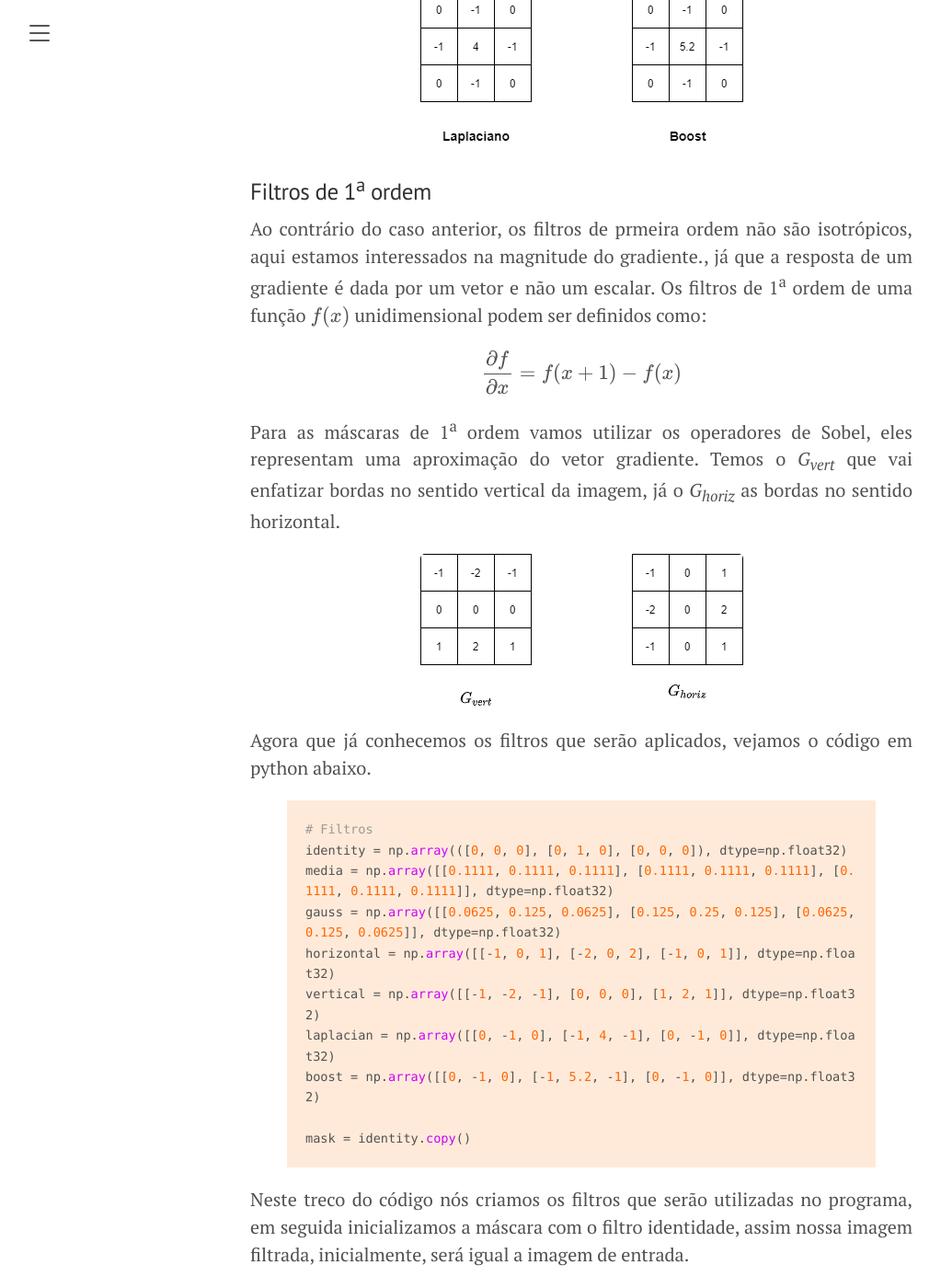
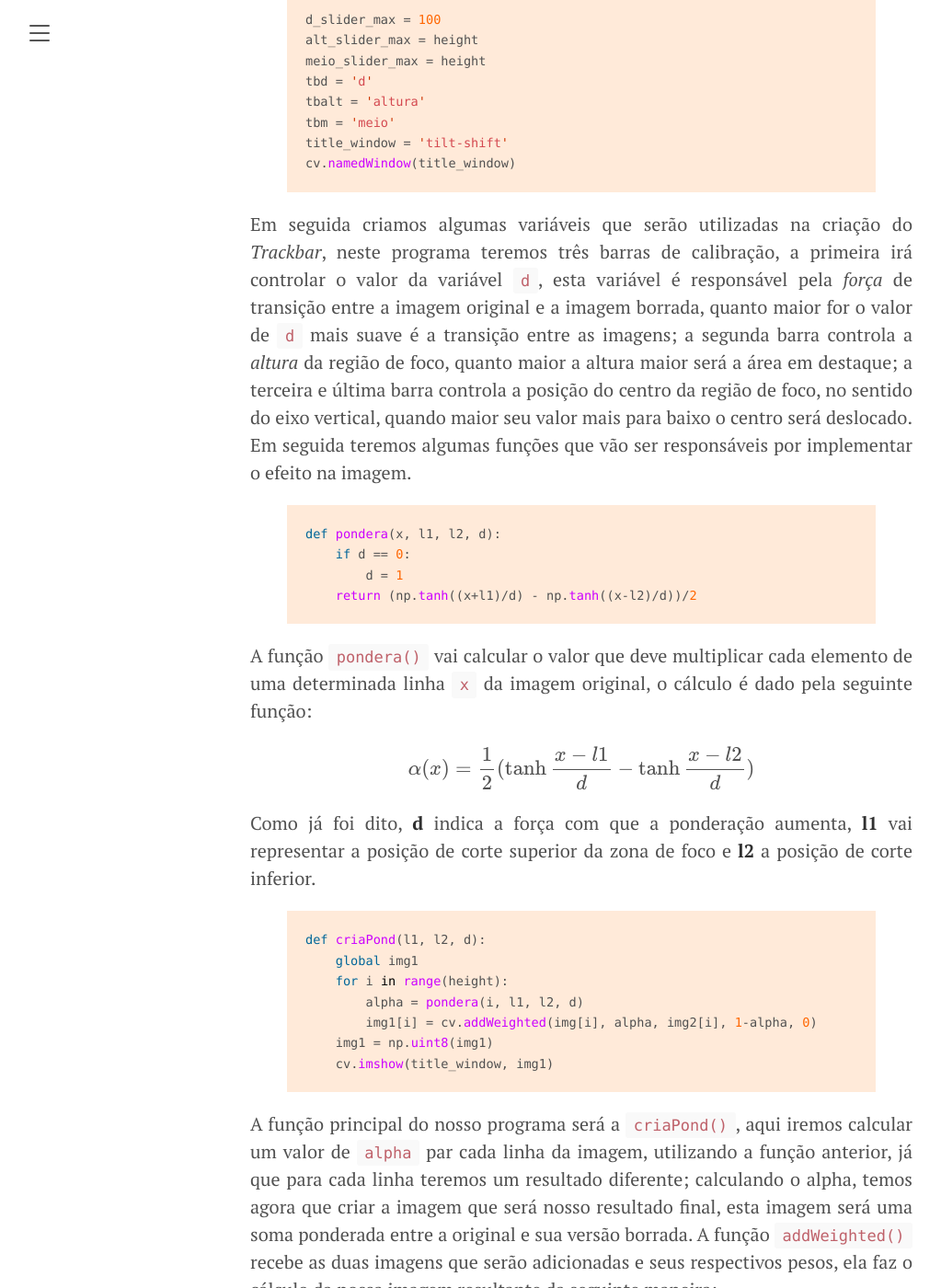
Before and after one commit to lucasamds/lucasamds.github.io, a Jekyll site: the page built from _posts/2021-03-15-filtragem-espacial-2.md, in a window 1280 px wide and 1400 px high, scrolled down 3063 px. Shown: the whole window at 92% size, without its empty margins (8-1031 px from the left). Built offline with Jekyll 4.4.1, drawn with Linux system fonts in a browser that asks for light colours; formulas are drawn with MathJax 3; some of the changed text lies outside the part shown.

Commit message:
Update 2021-03-15-filtragem-espacial-2.md

```diff
--- a/_posts/2021-03-15-filtragem-espacial-2.md
+++ b/_posts/2021-03-15-filtragem-espacial-2.md
@@ -116,7 +116,52 @@ img2 = cv.filter2D(img, -1, media)
 
 Após realizar a leitura e o redimensionamento da imagem, iniciamos por criar as variáveis que serão utilzadas nos cálculos, o filtro da média e as matrizes que vão receber as imagens auxiliares durante o programa. Os valores iniciais de `d`, `l1` e `l2`, foram escolhidos de forma que em primeira instância o foco da imagem se encontra em seu centro.
 
-![](https://raw.githubusercontent.com/lucasamds/lucasamds.github.io/main/public/images/segundaordem.png)
+{% highlight python %}
+d_slider_max = 100
+alt_slider_max = height
+meio_slider_max = height
+tbd = 'd'
+tbalt = 'altura'
+tbm = 'meio'
+title_window = 'tilt-shift'
+cv.namedWindow(title_window)
+{% endhighlight %}
+
+Em seguida criamos algumas variáveis que serão utilizadas na criação do *Trackbar*, neste programa teremos três barras de calibração, a primeira irá controlar o valor da variável `d`, esta variável é responsável pela *força* de transição entre a imagem original e a imagem borrada, quanto maior for o valor de `d` mais suave é a transição entre as imagens; a segunda barra controla a *altura* da região de foco, quanto maior a altura maior será a área em destaque; a terceira e última barra controla a posição do centro da região de foco, no sentido do eixo vertical, quando maior seu valor mais para baixo o centro será deslocado. Em seguida teremos algumas funções que vão ser responsáveis por implementar o efeito na imagem.
+
+{% highlight python %}
+def pondera(x, l1, l2, d):
+    if d == 0:
+        d = 1
+    return (np.tanh((x+l1)/d) - np.tanh((x-l2)/d))/2
+{% endhighlight %}
+
+A função `pondera()` vai calcular o valor que deve multiplicar cada elemento de uma determinada linha `x` da imagem original, o cálculo é dado pela seguinte função:
+
+$$
+    \alpha (x)=\frac{1}{2}(\tanh \frac{x-l1}{d} - \tanh \frac{x-l2}{d})
+$$
+
+Como já foi dito, **d** indica a força com que a ponderação aumenta, **l1** vai representar a posição de corte superior da zona de foco e **l2** a posição de corte inferior.
+
+{% highlight python %}
+def criaPond(l1, l2, d):
+    global img1
+    for i in range(height):
+        alpha = pondera(i, l1, l2, d)
+        img1[i] = cv.addWeighted(img[i], alpha, img2[i], 1-alpha, 0)
+    img1 = np.uint8(img1)
+    cv.imshow(title_window, img1)
+{% endhighlight %}
+
+A função principal do nosso programa será a `criaPond()`, aqui iremos calcular um valor de `alpha` par cada linha da imagem, utilizando a função anterior, já que para cada linha teremos um resultado diferente; calculando o alpha, temos agora que criar a imagem que será nosso resultado final, esta imagem será uma soma ponderada entre a original e sua versão borrada. A função `addWeighted()` recebe as duas imagens que serão adicionadas e seus respectivos pesos, ela faz o cálculo da nossa imagem resultante da seguinte maneira:
+
+$$
+    res = img_{orig}\times \alpha + img_{blur}\times (1-\alpha)+\gamma
+$$
+
+Note que neste exemplo estamos utilizando o valor de *gamma* igual a 0. Antes de apresentar o resultado é necessário converter a imagem para o formato `np.uint8`, limitando assim os valores de cada canal entre 0 e 255.
+
 
 ### Filtros de 1<sup>a</sup> ordem
 
```
